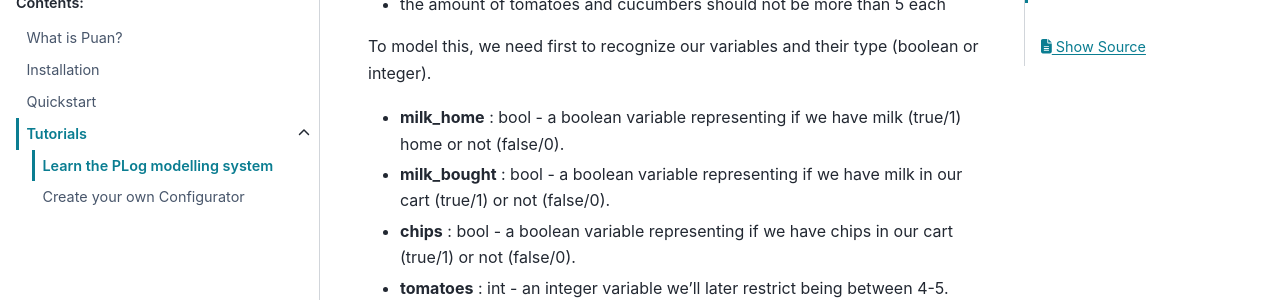
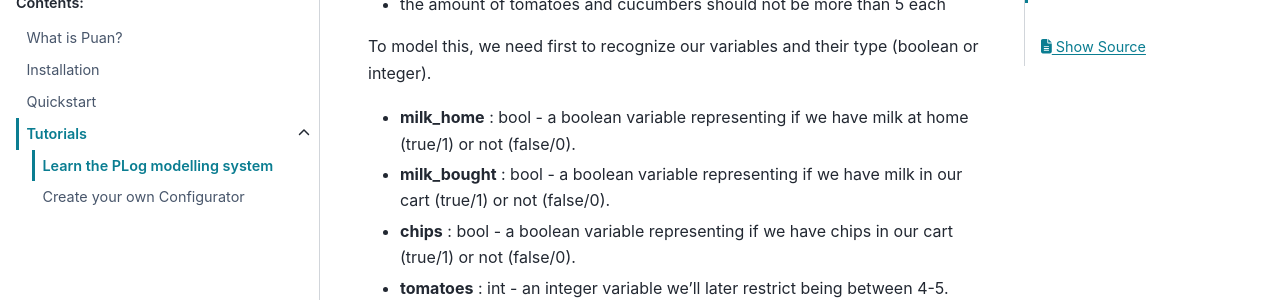
Before and after one commit to ourstudio-se/puan-python, a Sphinx documentation site: the page built from docs/source/guide/tutorials/plog-model.rst, in a window 1280 px wide and 900 px high, scrolled down 534 px. Shown: the part 153-453 px from the top of the window. Built offline with Sphinx 7.4.7 and the PyData theme 0.15.4, drawn with Linux system fonts in a browser that asks for light colours.

```diff
--- a/docs/source/guide/tutorials/plog-model.rst
+++ b/docs/source/guide/tutorials/plog-model.rst
@@ -20,7 +20,7 @@ for what to buy in the grocery store given the containments of our fridge. Those
 
 To model this, we need first to recognize our variables and their type (boolean or integer).
 
-- **milk_home**     : bool   - a boolean variable representing if we have milk (true/1) home or not (false/0).
+- **milk_home**     : bool   - a boolean variable representing if we have milk at home (true/1) or not (false/0).
 - **milk_bought**   : bool   - a boolean variable representing if we have milk in our cart (true/1) or not (false/0).
 - **chips**         : bool   - a boolean variable representing if we have chips in our cart (true/1) or not (false/0).
 - **tomatoes**      : int    - an integer variable we'll later restrict being between 4-5.
```
